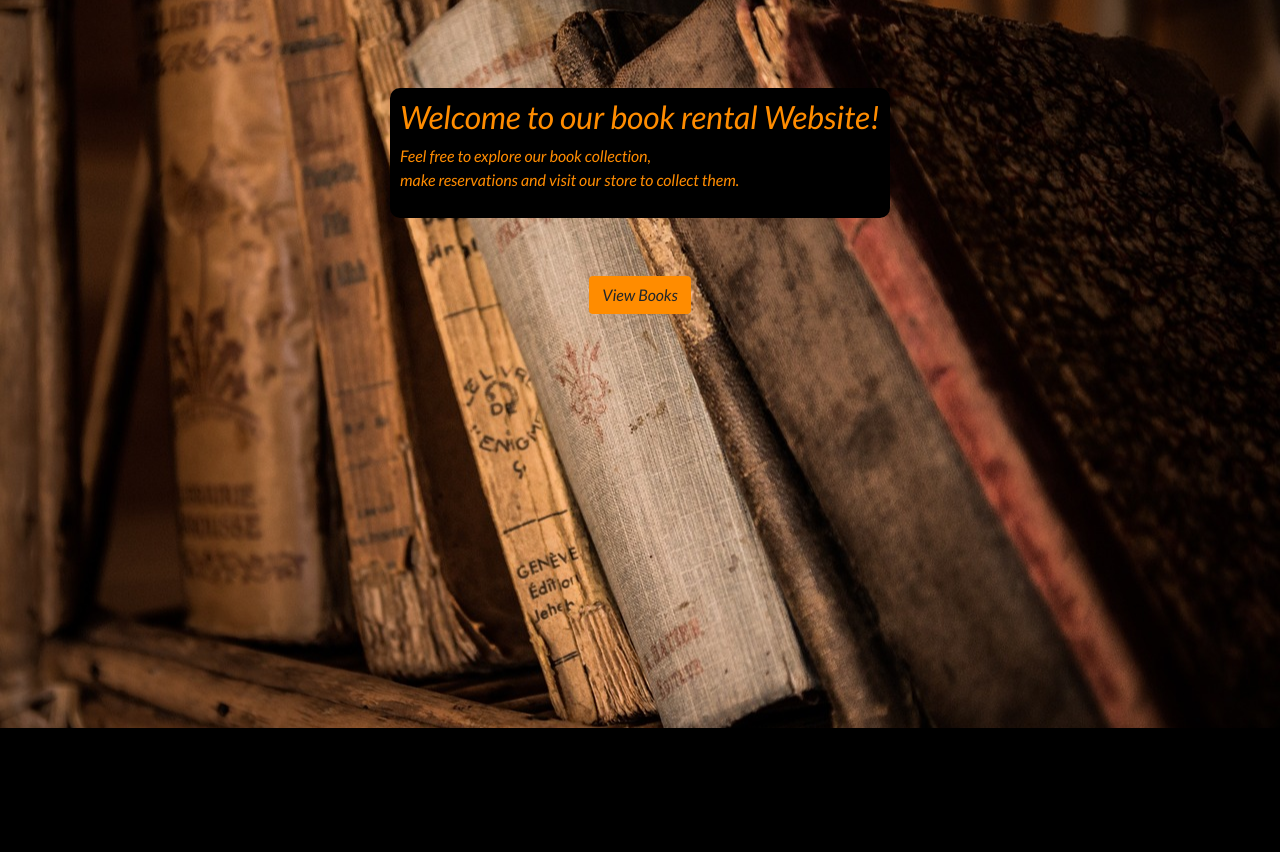
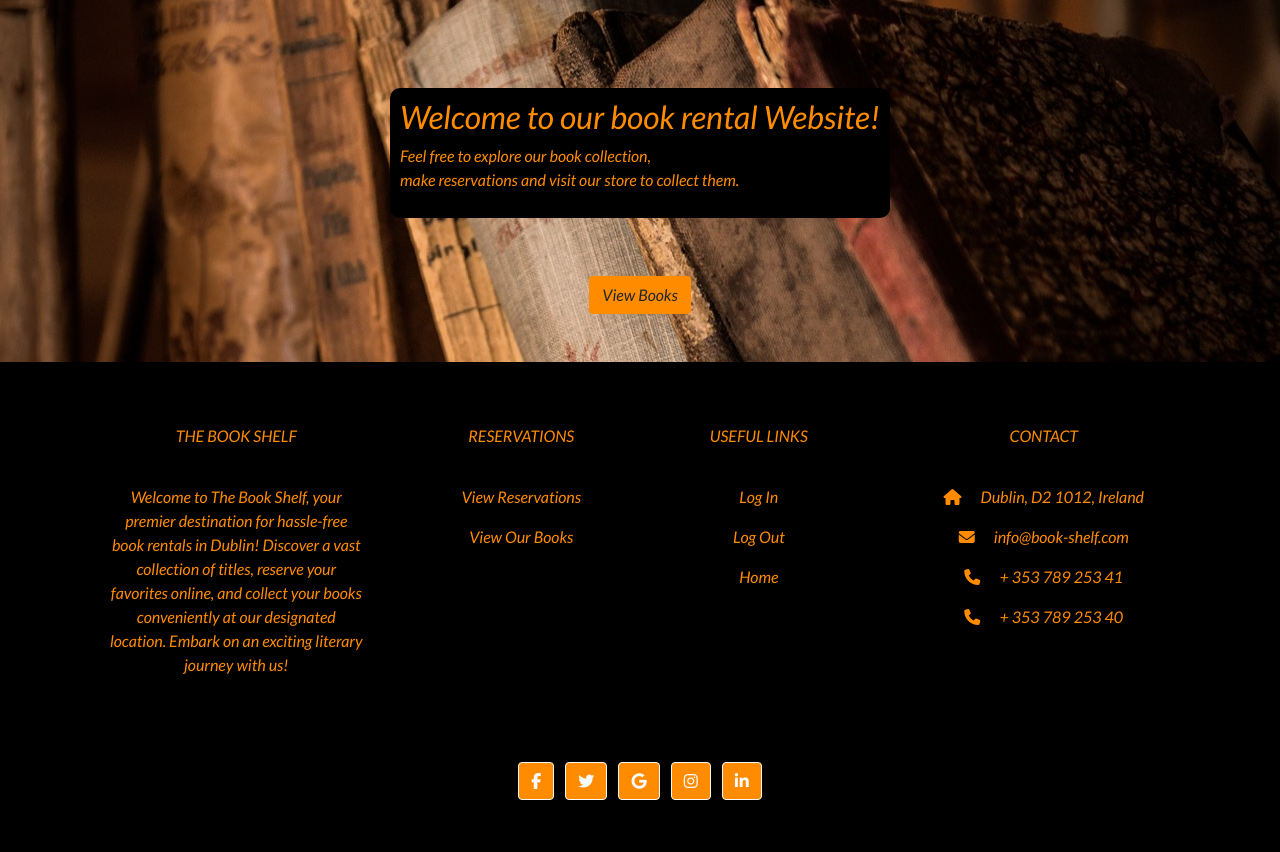
Before and after one commit to ourfalia/the-book-shelf, a Django app: template home/templates/home/home.html in a window 1280 px wide. Shown: the part 72-924 px from the top of the page. Before the commit the page ends 800 px from the top, so only its background shows below. Run offline with Django 3.2, Linux system fonts and the light colour scheme; the template is opened without the code that fills it, so the values that code supplies are empty; some libraries are stand-ins or nearby versions.

Commit message:
add the footer section

```diff
--- a/static/css/base.css
+++ b/static/css/base.css
@@ -49,6 +49,9 @@ body {
     color: rgb(252, 82, 3)
   }
 
+.footer-bg {
+    background-color: black;
+}
 
 .header-container {
     padding-top: 150px;
--- a/templates/base.html
+++ b/templates/base.html
@@ -54,10 +54,6 @@
                 </ul>
             </div>
         </div>
-
-
-
-
     </header>
     {% if messages %}
         <div class="message-container"></div>
@@ -68,6 +64,69 @@
 
     {% block content %}
     {% endblock %}
+    <!-- Footer -->
+    <footer class="text-center text-lg-start orange-text footer-bg mt-5">
+        <section class="pt-3">
+            <div class="container text-center text-md-start mt-5 footer-bg">
+                <div class="row mt-3">
+                    <div class="col-md-3 col-lg-4 col-xl-3 mx-auto mb-4">
+                        <h6 class="text-uppercase fw-bold">The Book Shelf</h6>
+                        <hr class="mb-4 mt-0 d-inline-block mx-auto " />
+                        <p>
+                            Welcome to The Book Shelf, your premier destination for hassle-free book rentals in Dublin!
+                            Discover a vast collection of titles, reserve your favorites online, and collect your books
+                            conveniently at our designated location. Embark on an exciting literary journey with us!
+                        </p>
+                    </div>
+                    <div class="col-md-2 col-lg-2 col-xl-2 mx-auto mb-4">
+                        <h6 class="text-uppercase fw-bold">Reservations</h6>
+                        <hr class="mb-4 mt-0 d-inline-block mx-auto" />
+                        <p>
+                            <a href="{% url 'all_reservations' %}" class="orange-text">View Reservations</a>
+                        </p>
+                        <p>
+                            <a href="{% url 'book_list' %}" class="orange-text">View Our Books</a>
+                        </p>
+                    </div>
+                    <div class="col-md-3 col-lg-2 col-xl-2 mx-auto mb-4">
+                        <h6 class="text-uppercase fw-bold">Useful links</h6>
+                        <hr class="mb-4 mt-0 d-inline-block mx-auto" />
+                        <p>
+                            <a href="{% url 'account_login' %}" class="orange-text">Log In</a>
+                        </p>
+                        <p>
+                            <a href="{% url 'account_logout' %}" class="orange-text">Log Out</a>
+                        </p>
+                        <p>
+                            <a href="{% url 'home' %}" class="orange-text">Home</a>
+                        </p>
+                    </div>
+                    <div id="contact" class="col-md-4 col-lg-3 col-xl-3 mx-auto mb-md-0 mb-4">
+                        <h6 class="text-uppercase fw-bold">Contact</h6>
+                        <hr class="mb-4 mt-0 d-inline-block mx-auto" />
+                        <p><i class="fas fa-home mr-3"></i> Dublin, D2 1012, Ireland</p>
+                        <p><i class="fas fa-envelope mr-3"></i> info@book-shelf.com</p>
+                        <p><i class="fas fa-phone mr-3"></i> + 353 789 253 41</p>
+                        <p><i class="fas fa-phone mr-3"></i> + 353 789 253 40</p>
+                    </div>
+                </div>
+            </div>
+        </section>
+        <hr class="mb-4" />
+        <section class="text-center pb-5">
+            <a class="btn btn-outline-light btn-floating m-1 orange-color" href="https://www.facebook.com/" role="button"><i
+                    class="fab fa-facebook-f"></i></a>
+            <a class="btn btn-outline-light btn-floating m-1 orange-color" href="https://twitter.com/" role="button"><i
+                    class="fab fa-twitter"></i></a>
+            <a class="btn btn-outline-light btn-floating m-1 orange-color" href="https://www.google.com/" role="button"><i
+                    class="fab fa-google"></i></a>
+            <a class="btn btn-outline-light btn-floating m-1 orange-color" href="https://www.instagram.com/" role="button"><i
+                    class="fab fa-instagram"></i></a>
+            <a class="btn btn-outline-light btn-floating m-1 orange-color" href="https://www.linkedin.com/" role="button"><i
+                    class="fab fa-linkedin-in"></i></a>
+        </section>
+    </footer>
+    <!-- Footer -->
 
     {% block postloadjs %}
     {% endblock %}
```
Also changed, not shown: db.sqlite3.
